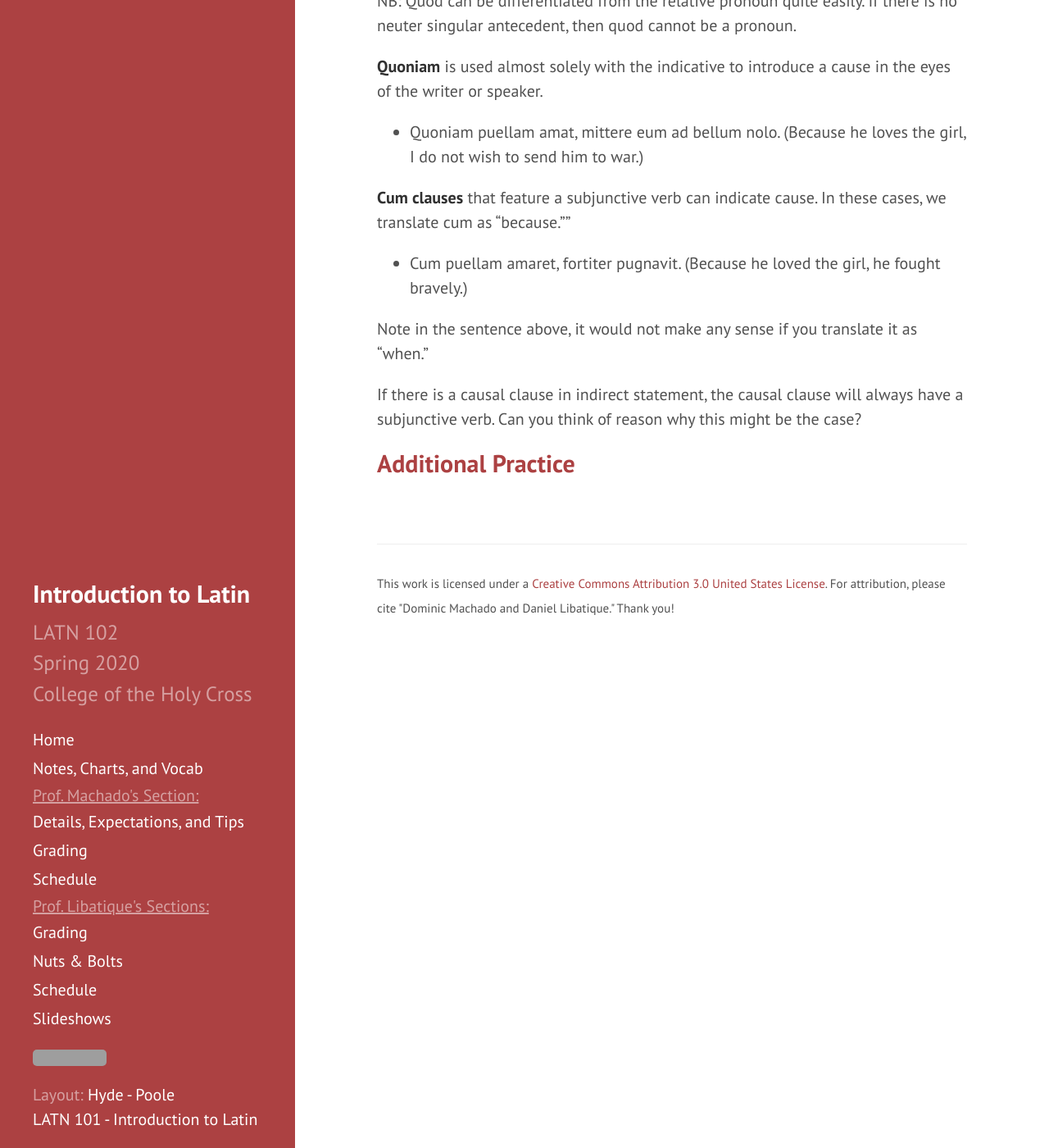
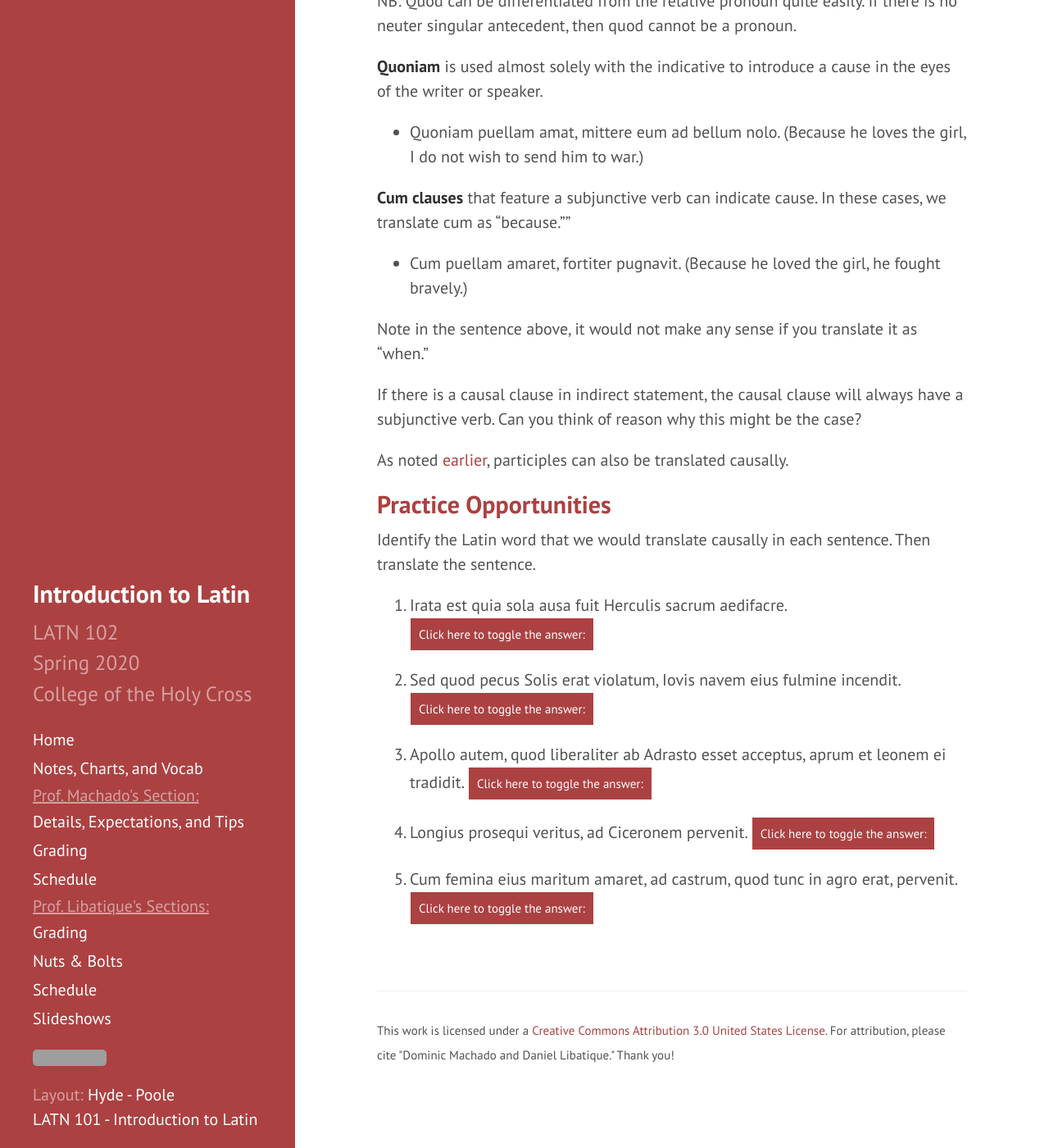
Before and after one commit to DLibatique/LATN102-S20, a Jekyll site: the page built from notes/12-causal-clauses.md, in a window 1280 px wide and 1400 px high, scrolled down 766 px. Shown: the whole window at 82% size. Built offline with Jekyll 4.4.1, drawn with Linux system fonts in a browser that asks for light colours; grey boxes are pictures that could not be loaded.

Commit message:
practice opps for causal clauses

```diff
--- a/notes/12-causal-clauses.md
+++ b/notes/12-causal-clauses.md
@@ -33,4 +33,23 @@ Note in the sentence above, it would not make any sense if you translate it as "
 
 If there is a causal clause in indirect statement, the causal clause will always have a subjunctive verb. Can you think of reason why this might be the case?
 
-## Additional Practice
+As noted [earlier](), participles can also be translated causally.
+
+## Practice Opportunities
+
+Identify the Latin word that we would translate causally in each sentence. Then translate the sentence.
+
+1. Irata est quia sola ausa fuit Herculis sacrum aedifacre.
+<button onclick="toggleDisplay('prac1')">Click here to toggle the answer:</button> <span style="display: none;" id="prac1">"quia; She was angry because she alone dared to build an altar for Hercules."</span>
+
+2. Sed quod pecus Solis erat violatum, Iovis navem eius fulmine incendit.
+<button onclick="toggleDisplay('prac2')">Click here to toggle the answer:</button> <span style="display: none;" id="prac2">"quod; But because the cattle of the Sun had been violated, Jupiter burned the ship with his lightning bolt."</span>
+
+3. Apollo autem, quod liberaliter ab Adrasto esset acceptus, aprum et leonem ei tradidit.
+<button onclick="toggleDisplay('prac3')">Click here to toggle the answer:</button> <span style="display: none;" id="prac3">"quod; Apollo, however, because, to his mind, he had been received kindly, gave him a boar and lion."</span>
+
+4. Longius prosequi veritus, ad Ciceronem pervenit.
+<button onclick="toggleDisplay('prac4')">Click here to toggle the answer:</button> <span style="display: none;" id="prac4">"veritus (the participle is causal); Because he was afraid to follow further, he approached Cicero."</span>
+
+5. Cum femina eius maritum amaret, ad castrum, quod tunc in agro erat, pervenit.
+<button onclick="toggleDisplay('prac5')">Click here to toggle the answer:</button> <span style="display: none;" id="prac5">"cum (the quod is a relative pronoun referring to castrum); Because she loved her husband, she arrived at the camp, which was then in the field."</span>
```
